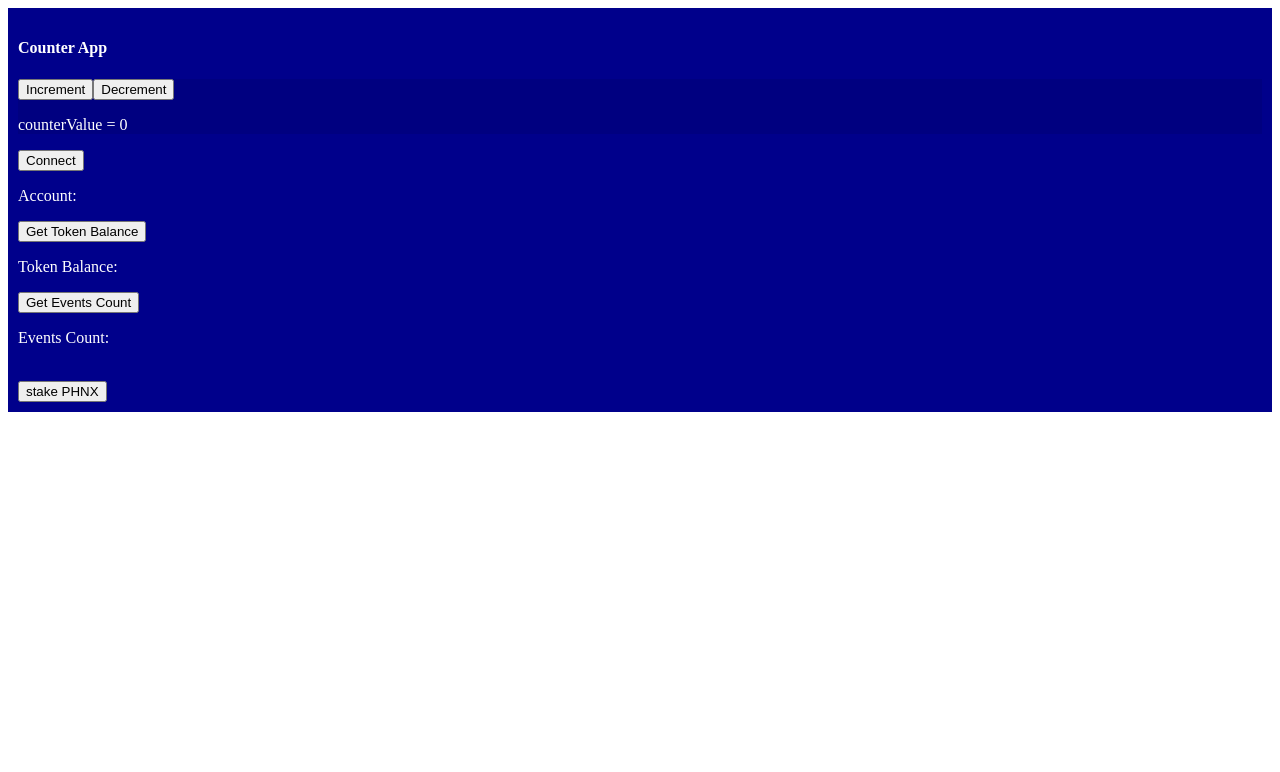
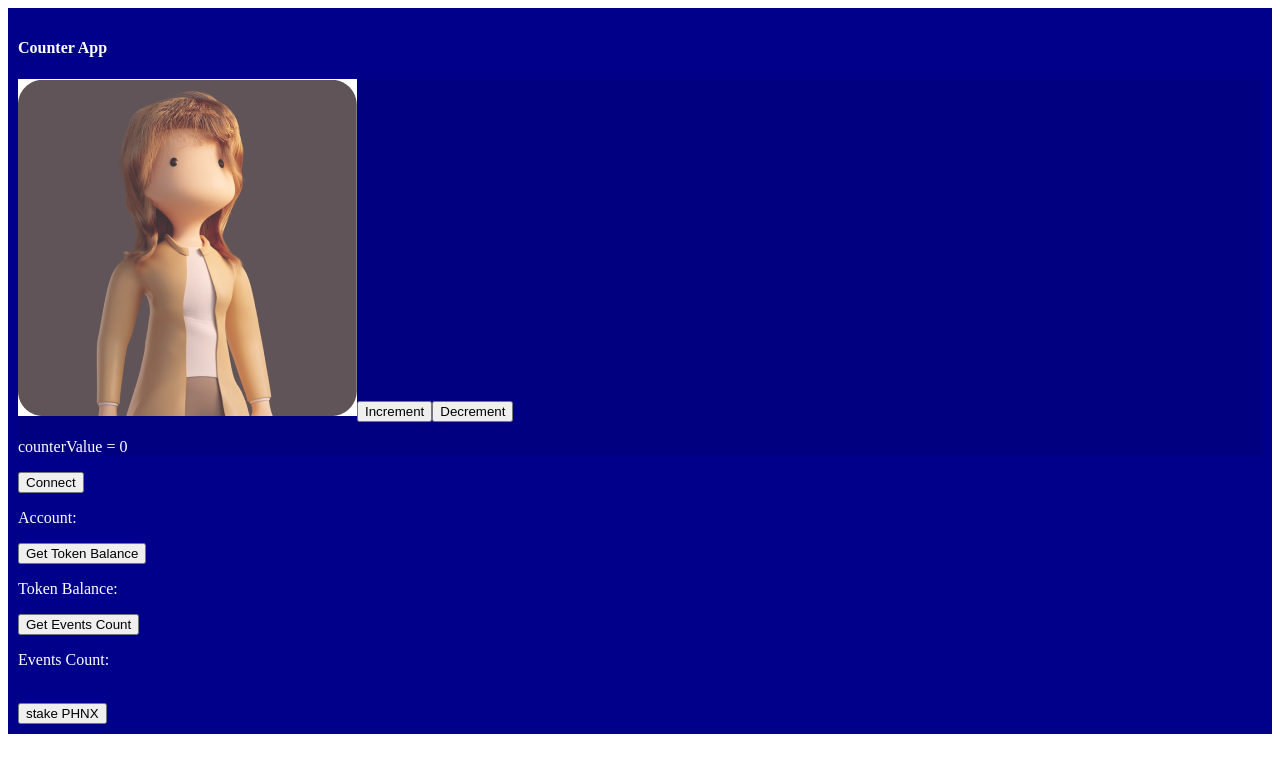
Before and after one commit to XORD-one/Best-Coding-Practices-Boilerplate, a React (Create React App) app: page / in a window 1280 px wide. Shown: the top 772 px of the page. Built offline with nearby package versions, Linux system fonts and the light colour scheme.

Commit message:
changes: assets folder configuration added

```diff
--- /dev/null
+++ b/src/assets/index.ts
@@ -0,0 +1,5 @@
+import NFTImage from './NFTimage.jpg'
+
+export default {
+  NFTImage,
+}
--- a/src/components/Counter/index.tsx
+++ b/src/components/Counter/index.tsx
@@ -1,17 +1,19 @@
-import { useAppDispatch, useAppSelector } from '@hooks/index';
-import { updateCounterValue } from '@redux/slices/counterSlice/counter.actions';
-import React, { FC } from 'react';
-import './styles.scss';
+import { useAppDispatch, useAppSelector } from '@hooks/index'
+import { updateCounterValue } from '@redux/slices/counterSlice/counter.actions'
+import React, { FC } from 'react'
+import images from '@assets/'
+import './styles.scss'
 // import './styles.css';
 
-type Props = Record<string, unknown>;
+type Props = Record<string, unknown>
 
 const Counter: FC<Props> = () => {
-  const counterValue = useAppSelector(state => state.counter.value);
-  const dispatch = useAppDispatch();
+  const counterValue = useAppSelector((state) => state.counter.value)
+  const dispatch = useAppDispatch()
 
   return (
     <div className="container">
+      <img src={images.NFTImage} />
       <button onClick={() => dispatch(updateCounterValue('inc'))}>
         Increment
       </button>
@@ -20,7 +22,7 @@ const Counter: FC<Props> = () => {
       </button>
       <p>counterValue = {counterValue}</p>
     </div>
-  );
-};
+  )
+}
 
-export default Counter;
+export default Counter
```
